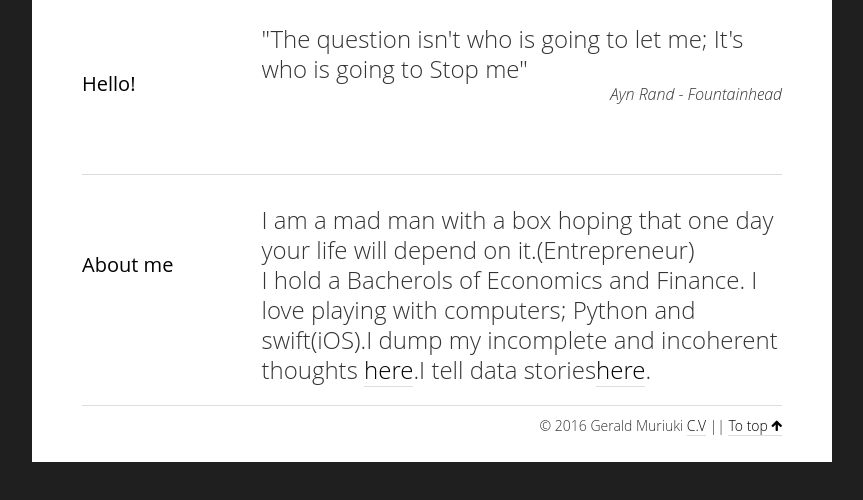
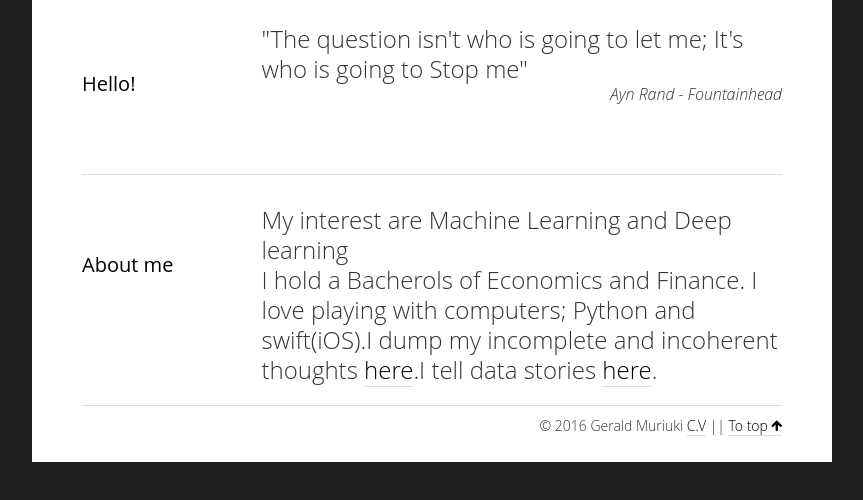
Before and after one commit to itsmuriuki/itsmuriuki.github.io, a plain HTML site: page index.htm in a window 1280 px wide. Shown: the part 234-734 px from the top of the page, without its empty margins (208-1071 px from the left). Drawn offline with Linux system fonts and the light colour scheme.

Commit message:
Update index.htm

```diff
--- a/index.htm
+++ b/index.htm
@@ -75,8 +75,8 @@
 					<h3>About me</h3>
 				</header>
 				<div class="span9 ">
-					<p class="welcome">I am a mad man with a box hoping that one day your life will depend on it.(Entrepreneur)
-					</br>I hold a Bacherols of Economics and Finance. I love playing with computers; Python and swift(iOS).I dump my incomplete and incoherent thoughts <a href="https://itsmuriuki.blogspot.com/">here</a>.I tell data stories<a href="https://medium.com/@itsmuriuki">here</a>.<br>
+					<p class="welcome">My interest are Machine Learning and Deep learning
+					</br>I hold a Bacherols of Economics and Finance. I love playing with computers; Python and swift(iOS).I dump my incomplete and incoherent thoughts <a href="https://itsmuriuki.blogspot.com/">here</a>.I tell data stories <a href="https://medium.com/@itsmuriuki">here</a>.<br>
 					<p class="auth"> <i></i>  </p>
 				</div>
 			</article>
```
